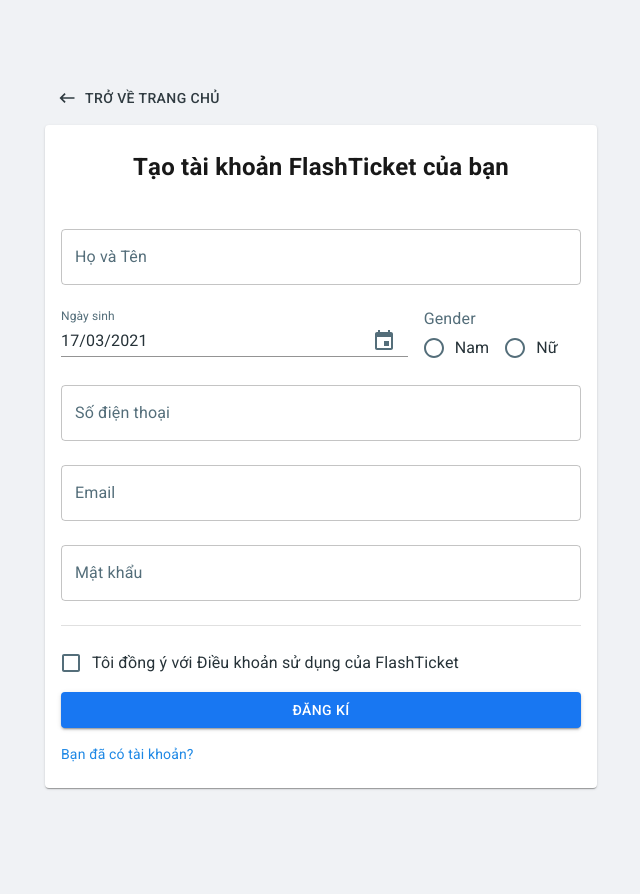
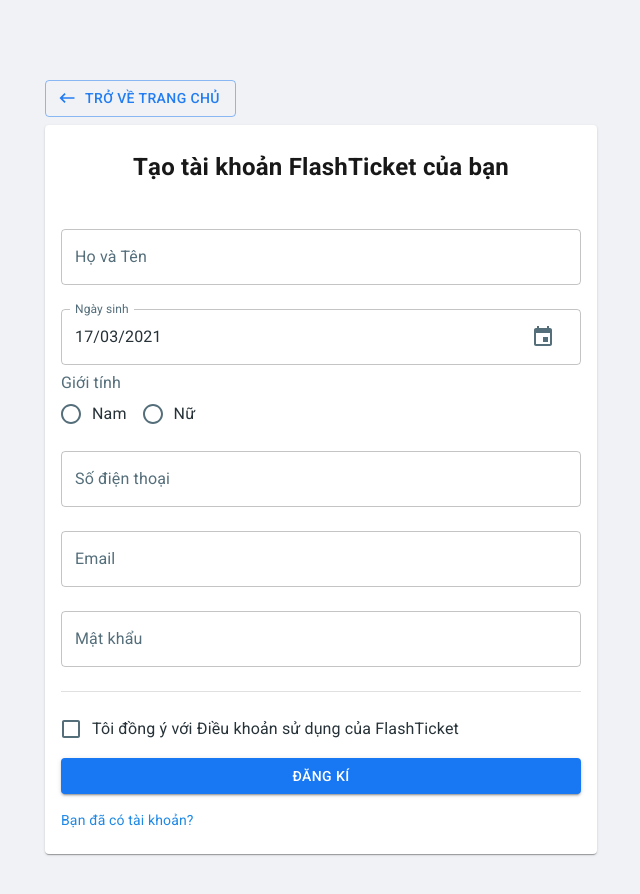
Before and after one commit to bachhs/flashticket-client, a React (Create React App) app: page /register in a window 1280 px wide. Shown: the top 894 px of the page, without its empty margins (319-959 px from the left). Built offline with nearby package versions, Linux system fonts and the light colour scheme.

Commit message:
add redux and fix registerform
Signed-off-by: bachhs <bachhs21@gmail.com>

```diff
--- a/package.json
+++ b/package.json
@@ -24,6 +24,7 @@
     "react-router-dom": "^5.2.0",
     "react-scripts": "4.0.3",
     "redux": "^4.0.5",
+    "redux-thunk": "^2.3.0",
     "web-vitals": "^1.0.1"
   },
   "scripts": {
--- a/src/App.js
+++ b/src/App.js
@@ -1,4 +1,5 @@
 import React from 'react';
+import { Provider } from 'react-redux';
 import { ThemeProvider } from '@material-ui/core';
 import theme from 'src/theme';
 import { BrowserRouter } from 'react-router-dom';
@@ -6,10 +7,12 @@ import { MuiPickersUtilsProvider } from '@material-ui/pickers';
 import MomentUtils from '@date-io/moment';
 import CssBaseline from '@material-ui/core/CssBaseline';
 
+import store from 'src/redux/store';
 import Routes from 'src/Routes';
 
 function App() {
   return (
+    <Provider store={store}>
       <ThemeProvider theme={theme}>
         <MuiPickersUtilsProvider utils={MomentUtils}>
           <CssBaseline />
@@ -18,6 +21,7 @@ function App() {
           </BrowserRouter>
         </MuiPickersUtilsProvider>
       </ThemeProvider>
+    </Provider>
   );
 }
 
--- a/src/redux/reducers/accountReducer.js
+++ b/src/redux/reducers/accountReducer.js
@@ -9,7 +9,7 @@ import {
   UPDATE_PROFILE,
   REGISTER_FAILURE,
   REGISTER_SUCCESS
-} from 'src/actions/accountActions';
+} from 'src/redux/actions/accountActions';
 
 const initialState = {
   user: null
--- /dev/null
+++ b/src/redux/store/index.js
@@ -0,0 +1,7 @@
+import { applyMiddleware, createStore } from 'redux';
+import thunkMiddleware from 'redux-thunk';
+
+import reducers from '../reducers';
+
+const store = createStore(reducers, {}, applyMiddleware(thunkMiddleware));
+export default store;
--- a/src/views/auth/RegisterView/RegisterForm.js
+++ b/src/views/auth/RegisterView/RegisterForm.js
@@ -83,6 +83,8 @@ function RegisterForm({ onSubmitSuccess, onSubmitFail, ...rest }) {
         touched,
         handleChange,
         handleBlur,
+        setFieldValue,
+        setFieldTouched,
         handleSubmit,
         isSubmitting,
       }) => (
@@ -99,48 +101,39 @@ function RegisterForm({ onSubmitSuccess, onSubmitFail, ...rest }) {
             margin="normal"
             variant="outlined"
           />
-          <Grid
-            container
-          >
-            <Grid
-              item
-              xs={12}
-              sm={8}
-            >
+          <Grid container justify="space-around">
             <KeyboardDatePicker
               fullWidth
               disableToolbar
+              inputVariant="outlined"
               variant="inline"
               format="DD/MM/yyyy"
               margin="normal"
               id="date-picker-inline"
               label="Ngày sinh"
               value={values.birthday}
-                onChange={() => {}}
+              onBlur={() => setFieldTouched('birthday')}
+              onClose={() => setFieldTouched('birthday')}
+              onAccept={() => setFieldTouched('birthday')}
+              onChange={(date) => setFieldValue('birthday', date)}
               KeyboardButtonProps={{
                 'aria-label': 'change date',
               }}
             />
           </Grid>
-            <Grid
-              item
-              xs={12}
-              sm={4}
-              alignContent="center"
-              alignItems="center"
+          <Box>
+            <FormLabel>Giới tính</FormLabel>
+            <RadioGroup
+              row
+              name="gender"
+              aria-label="role"
+              value={values.gender}
+              onChange={handleChange}
             >
-              <Box mt={2.3} ml={2}>
-                <FormControl>
-                  <FormLabel>Gender</FormLabel>
-                  <RadioGroup row>
-                    <FormControlLabel value="end" control={<Radio color="primary" />} label="Nam" />
-                    <FormControlLabel value="end" control={<Radio color="primary" />} label="Nữ" />
+              <FormControlLabel value="male" control={<Radio color="primary" />} label="Nam" />
+              <FormControlLabel value="female" control={<Radio color="primary" />} label="Nữ" />
             </RadioGroup>
-                </FormControl>
-
           </Box>
-            </Grid>
-          </Grid>
           <TextField
             fullWidth
             name="phone"
--- a/src/views/auth/RegisterView/index.js
+++ b/src/views/auth/RegisterView/index.js
@@ -46,7 +46,7 @@ function RegisterView() {
           mb={1}
         >
           <Button
-            variant="outline"
+            variant="outlined"
             color="secondary"
             className={classes.button}
             startIcon={<KeyboardBackspaceIcon />}
```
Also changed, not shown: 1 other file (tests, documents, lock files or other folders). Lines whose indentation alone changed are shown as unchanged.
